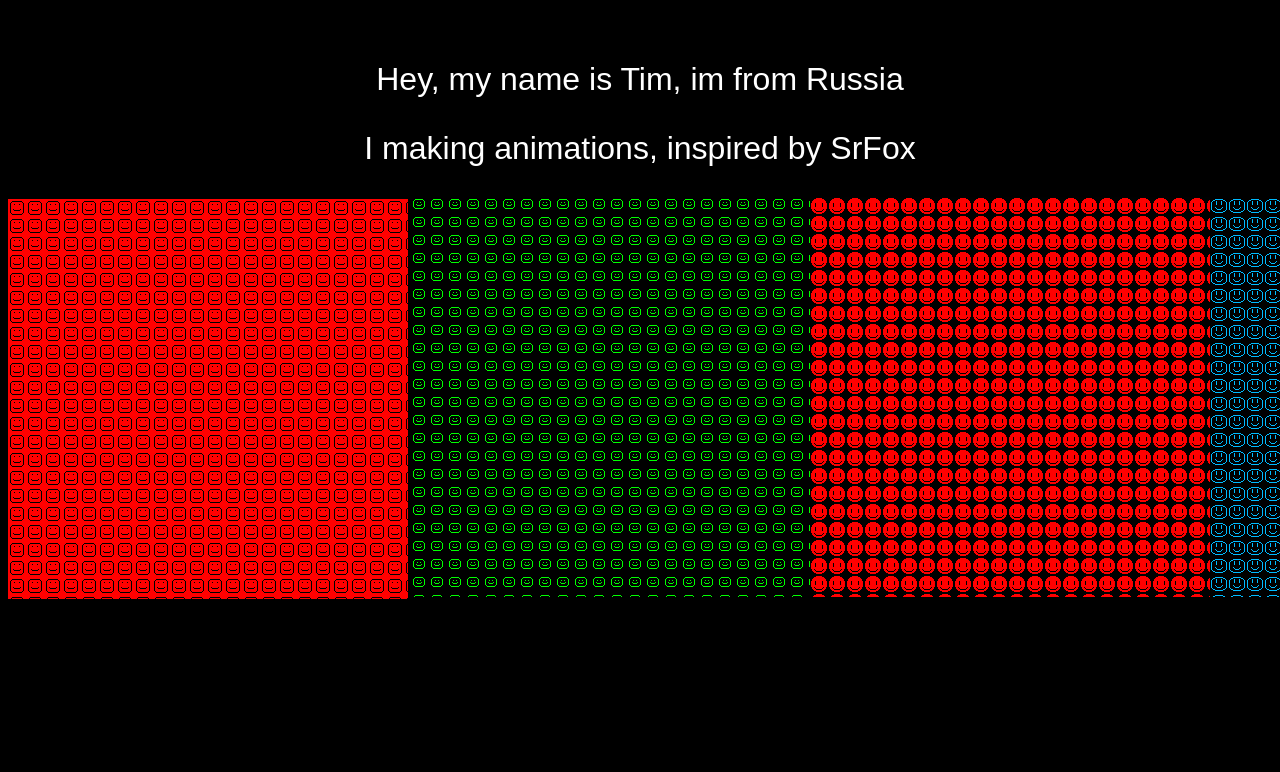
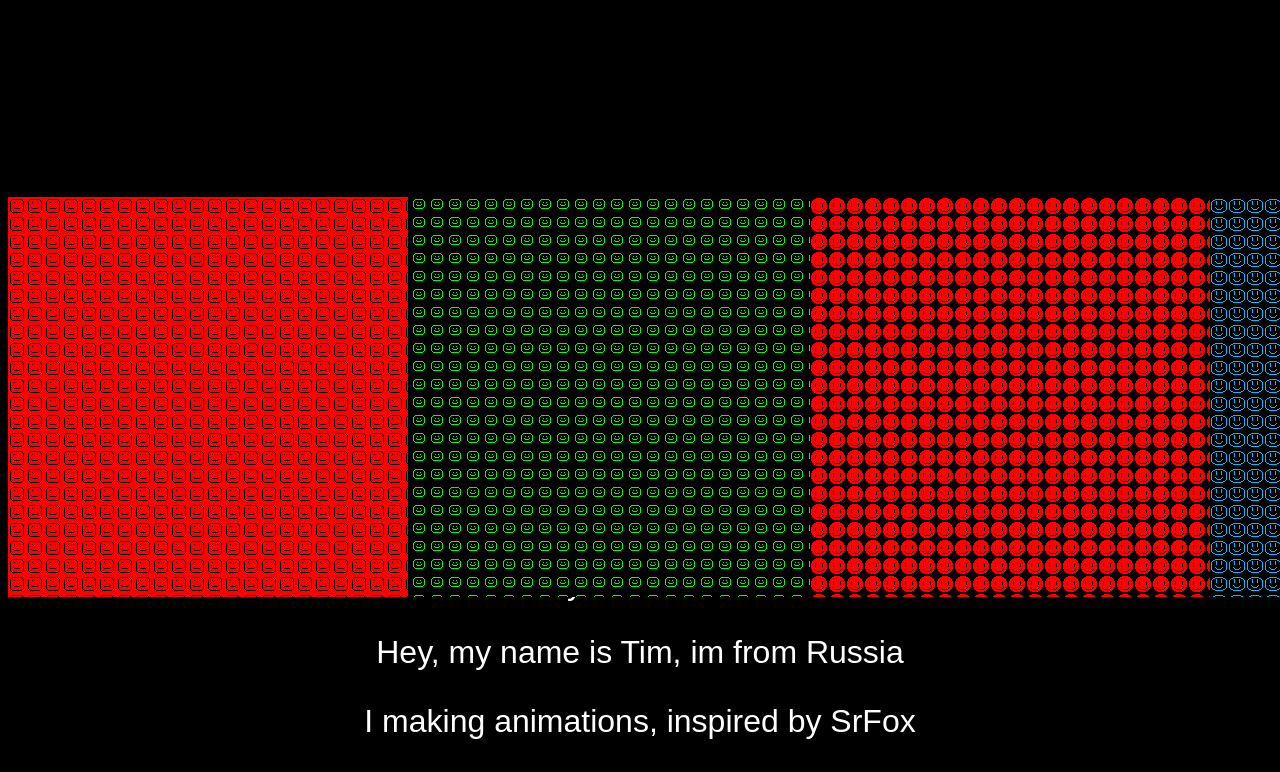
Before and after one commit to timYTHuber/MySite, a plain HTML site: page index.html in a window 1280 px wide. Shown: the part 1055-1827 px from the top of the page. Before the commit the page ends 1662 px from the top, so only its background shows below. Drawn offline with Linux system fonts and the light colour scheme.

Commit message:
Update index.html

```diff
--- a/index.html
+++ b/index.html
@@ -13,6 +13,8 @@
                 height: 400px;
                 width: 400px;
                 background-image: url(1.gif);
+                top: 1252px;
+                position: absolute;
             }
             .secondgif {
                 height: 400px;
@@ -40,8 +42,10 @@
             }
         </style>
         <h1 class="opacityanim">Tim's official site::</h1>
+        <iframe src="https://discord.com/widget?id=1223583055084519485&theme=dark" width="350" height="500" allowtransparency="true" frameborder="0" sandbox="allow-popups allow-popups-to-escape-sandbox allow-same-origin allow-scripts"></iframe>
         <img src="tim_avatar.jpg" alt="discord_avatar" class="opacityanim posimg" style="border-radius: 50%;">
         <img src="eyeblick.gif" alt="theyre watching you" style="z-index: -1;">
+        <p>My DS Server</p>
         <p>Hey, my name is Tim, im from Russia</p>
         <p>I making animations, inspired by SrFox</p>
         <div class="firstgif"></div>
```
